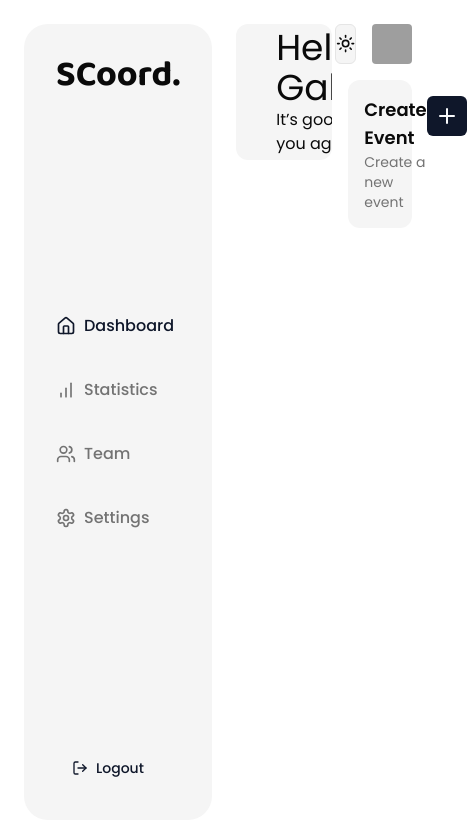
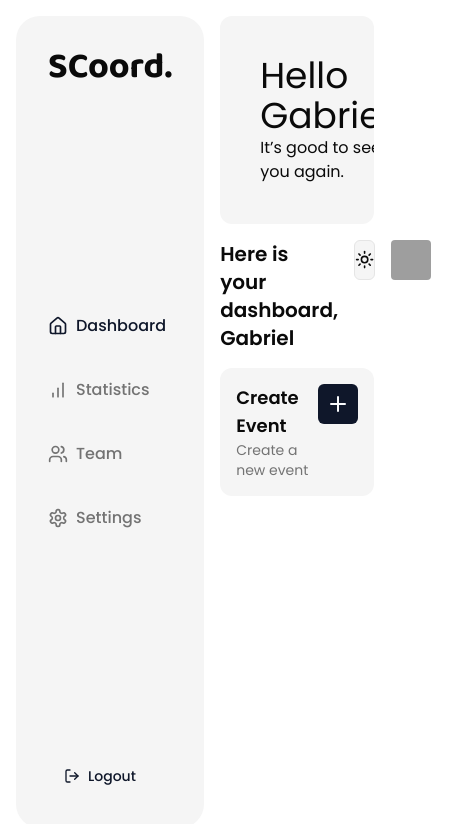
Before and after one commit to GabrielFeijo/SCoordena, a Next.js app in the folder app/: page / in a window 390 px wide. Shown: the top 824 px of the page, 467 px wide, since content can reach past the window. Built offline with nearby package versions, Linux system fonts and the light colour scheme; grey boxes are pictures that could not be loaded.

Commit message:
refactor: extract user avatar into separate component

```diff
--- a/app/src/app/page.tsx
+++ b/app/src/app/page.tsx
@@ -2,27 +2,23 @@ import Menu from '@/components/dashboard/menu';
 import WelcomeBanner from '@/components/welcome-banner';
 import { ModeToggle } from '@/components/mode-toogle';
 import CreateEvent from '@/components/dashboard/create-event';
-import { Avatar, AvatarFallback, AvatarImage } from '@/components/ui/avatar';
+import AvatarComponent from '@/components/dashboard/avatar';
 
 export default function Home() {
 	return (
-		<main className='flex m-6 h-[calc(100vh-3rem)] space-x-6'>
+		<main className='flex m-4 h-[calc(100vh-2rem)] space-x-4'>
 			<Menu />
-
-			<div className='grid grid-cols-12 gap-4'>
-				<div className='col-span-7'>
+			<div className='grid grid-cols-1 lg:grid-cols-12 gap-4 w-full h-fit'>
+				<div className='lg:col-span-7 space-y-4'>
 					<WelcomeBanner />
 				</div>
-				<div className='col-span-5 space-y-4'>
-					<div className='flex justify-end space-x-4'>
+				<div className='lg:col-span-5 space-y-4'>
+					<div className='flex space-x-4'>
+						<p className='w-full text-xl font-semibold'>
+							Here is your dashboard, Gabriel
+						</p>
 						<ModeToggle />
-						<Avatar>
-							<AvatarImage
-								src='https://github.com/shadcn.png'
-								alt='@shadcn'
-							/>
-							<AvatarFallback>CN</AvatarFallback>
-						</Avatar>
+						<AvatarComponent />
 					</div>
 					<CreateEvent />
 				</div>
--- /dev/null
+++ b/app/src/components/dashboard/avatar.tsx
@@ -0,0 +1,15 @@
+import { Avatar, AvatarFallback, AvatarImage } from '@/components/ui/avatar';
+
+const AvatarComponent = () => {
+	return (
+		<Avatar>
+			<AvatarImage
+				src='https://github.com/shadcn.png'
+				alt='@shadcn'
+			/>
+			<AvatarFallback>CN</AvatarFallback>
+		</Avatar>
+	);
+};
+
+export default AvatarComponent;
--- a/app/src/components/welcome-banner.tsx
+++ b/app/src/components/welcome-banner.tsx
@@ -1,11 +1,11 @@
 const WelcomeBanner = () => {
 	return (
-		<section className='flex items-center bg-secondary rounded-xl h-fit w-full overflow-hidden p-1'>
-			<div className='px-9'>
+		<section className='flex justify-between items-center bg-secondary rounded-xl h-full w-full overflow-hidden p-1'>
+			<div className='px-9 py-9 lg:py-0'>
 				<h2 className='text-4xl'>Hello Gabriel!</h2>
 				<p>It’s good to see you again.</p>
 			</div>
-			<div className='bg-[url("/back.png")] bg-repeat h-32 w-72 rounded-r-xl'></div>
+			<div className='bg-[url("/back.png")] bg-repeat h-full w-[45%]  rounded-r-xl'></div>
 		</section>
 	);
 };
```
